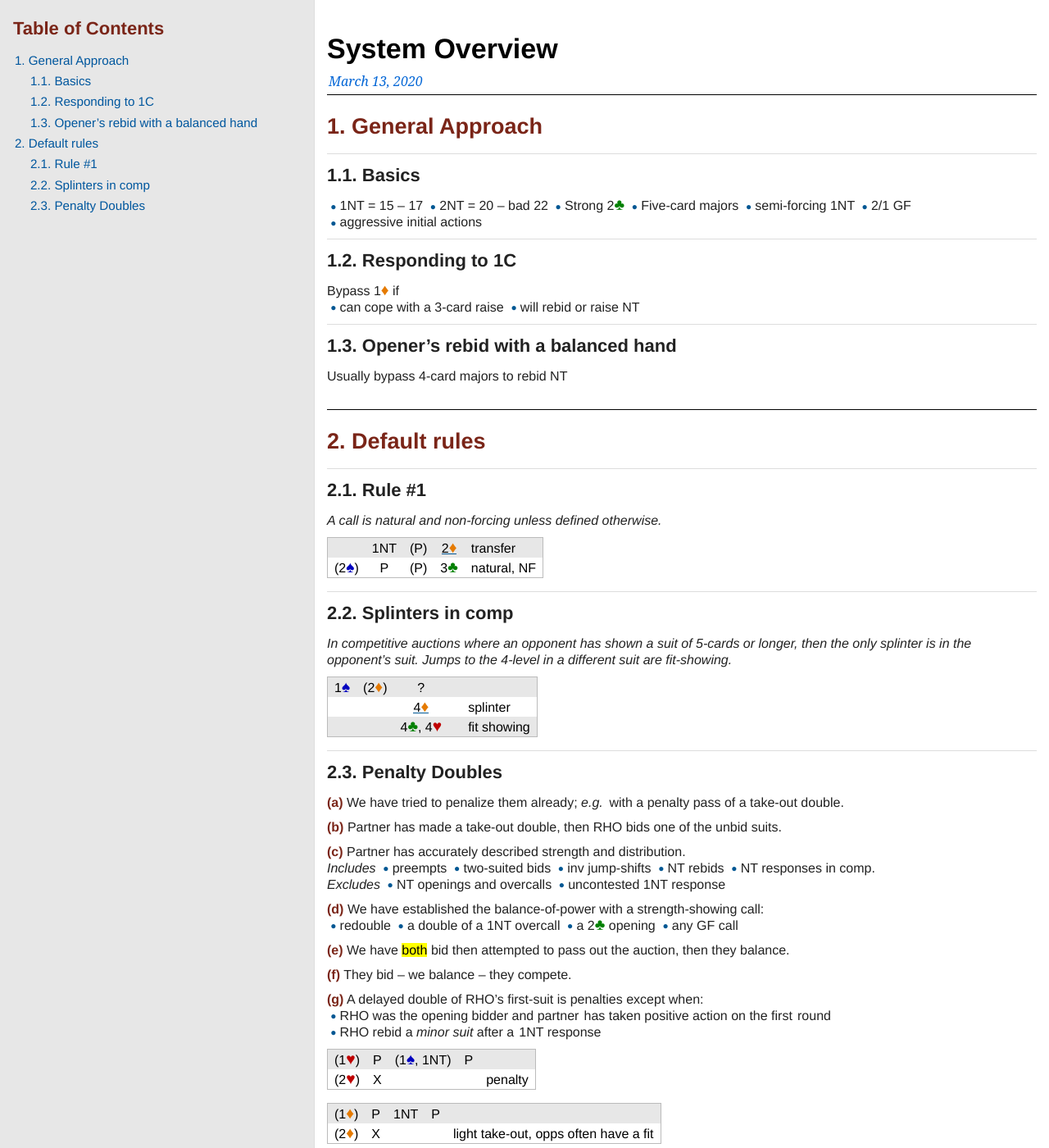
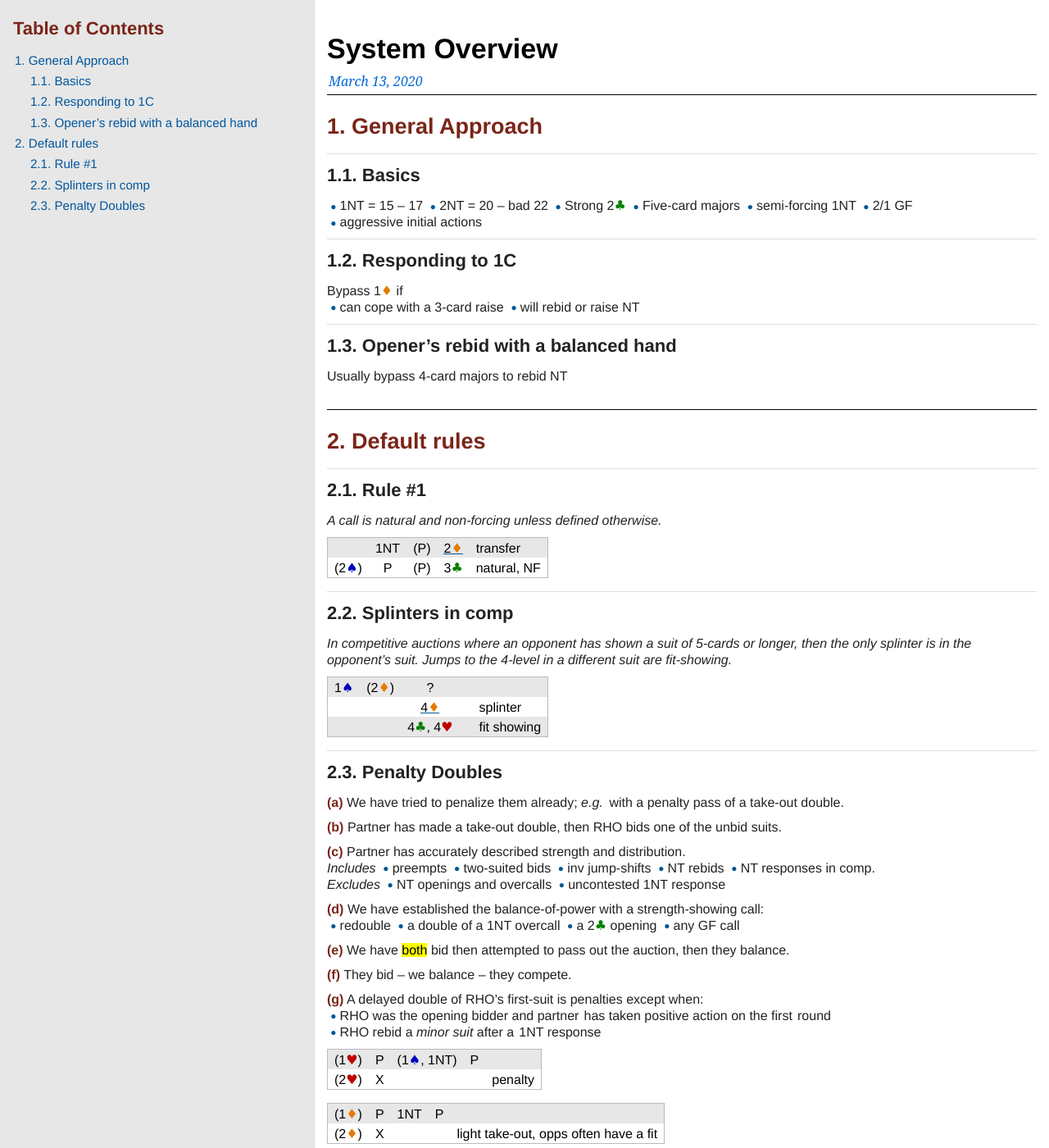
Before and after one commit to kjraywood/kjraywood.github.io, a Jekyll site: the page rbsys/overview.html, which Jekyll copies as it is, in a window 1280 px wide and 1400 px high. Shown: the whole window at 82% size. Built offline with Jekyll 4.4.1, drawn with Linux system fonts in a browser that asks for light colours.

Commit message:
prefer "DejaVu Sans" for font-family of cardsuit

```diff
--- a/css/bridgedoc.css
+++ b/css/bridgedoc.css
@@ -624,7 +624,7 @@ div.unbreakable { page-break-inside: avoid; }
 
 /* Kel - increase the size of suit-symbols in Chrome and Safari */
 
-.cardsuit:not(*:root) {font-family: "Noto Sans", Arial, sans-serif;  font-size: larger; line-height: 0.75; }
+.cardsuit { font-family:  "DejaVu Sans", "Noto Sans Symbols2", "Nimbus Sans", "Open Sans", sans-serif; }
 
 /* Kel - draw oval around character */
 .OvalBox {
```
